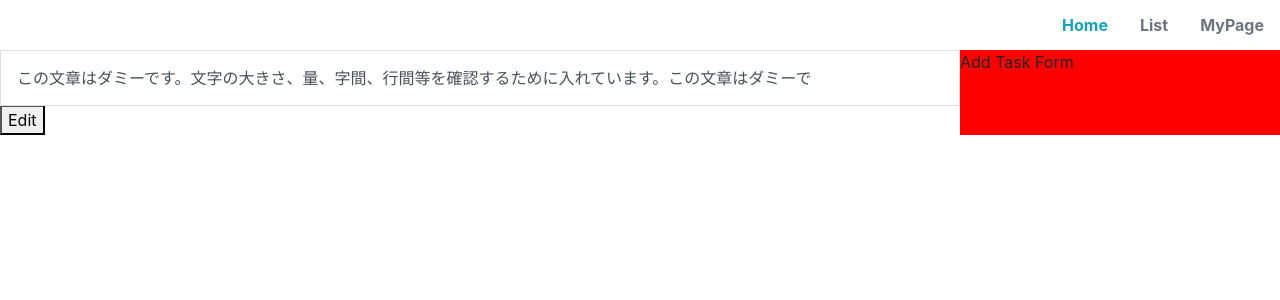
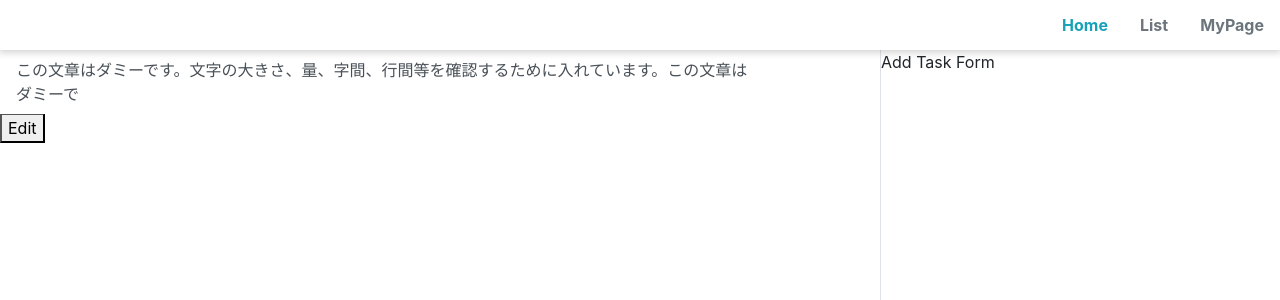
Before and after one commit to PyTommy/react-todo-with-test, a React app in the folder client/: page /home in a window 1280 px wide. Shown: the top 300 px of the page. Built offline with nearby package versions, Linux system fonts and the light colour scheme.

Commit message:
Set up layout of DayPage

```diff
--- a/client/src/App.js
+++ b/client/src/App.js
@@ -1,8 +1,7 @@
 import React from 'react';
-import { BrowserRouter } from 'react-router-dom';
+import { BrowserRouter, Switch, Route, Redirect } from 'react-router-dom';
 
 import DayPage from './pages/DayPage';
-import variables from './sharedStyle/variables.scss';
 import Layout from './components/Layout/Layout';
 
 function App() {
@@ -10,7 +9,10 @@ function App() {
   return (
     <BrowserRouter>
       <Layout>
-        <DayPage />
+        <Switch>
+          <Route path="/home" component={DayPage} />
+          <Redirect from="/" exact to="/home" />
+        </Switch>
       </Layout>
     </BrowserRouter>
   );
--- a/client/src/components/Navigation/Navigation.module.scss
+++ b/client/src/components/Navigation/Navigation.module.scss
@@ -5,8 +5,10 @@
     position: fixed;
     top: 0;
     left: 0;
-    width: 100vw;
+    z-index: 100;
+    width: 100%;
     background-color: white;
+    box-shadow: 0px 0px 8px 2px rgba(#000000, 0.2);
 
     display: flex;
     align-items: center;
--- a/client/src/components/Task/Task.js
+++ b/client/src/components/Task/Task.js
@@ -7,7 +7,7 @@ const Task = props => {
     const { task, isEditing, toggleComplete, onClickEdit, onClickDelete } = props;
 
     // Styles
-    const componentTaskClass = ["d-flex justify-content-between align-items-center list-group-item list-group-item-action p-0 rounded-0 overflow-hidden"];
+    const componentTaskClass = ["d-flex justify-content-between align-items-center list-group-item list-group-item-action border-0 p-0 overflow-hidden"];
     if (!isEditing) {
         componentTaskClass.push(classes.TaskNotEditing);
     };
--- a/client/src/pages/DayPage.module.scss
+++ b/client/src/pages/DayPage.module.scss
@@ -1,13 +1,19 @@
 @import '../sharedStyle/variables.scss';
-
-$sideBarWidth: 20rem;
 
 .DayPage {
     margin-top: $navHeight;
-    display: grid;
-    grid-template-columns: 1fr 20rem;
+};
+
+.main {
+    width: calc(100% - #{$sideBarWidth});
 };
 
 .sideBar {
-    background-color: red;
+    position: fixed;
+    top: $navHeight;
+    right: 0;
+    z-index: 90;
+    height: calc(100vh - #{$navHeight});
+    width: $sideBarWidth;
+    background-color: white;
 };
--- a/client/src/pages/dayPage.js
+++ b/client/src/pages/dayPage.js
@@ -9,10 +9,10 @@ import AddTaskForm from '../components/AddTaskForm/AddTaskFrom';
 const DayPage = props => {
     return (
         <div className={classes.DayPage}>
-            <div className={classes.Main}>
+            <div className={classes.main}>
                 <Tasks />
             </div>
-            <div className={classes.sideBar}>
+            <div className={[classes.sideBar, "border-left"].join(" ")}>
                 <AddTaskForm />
             </div>
         </div>
--- a/client/src/sharedStyle/variables.scss
+++ b/client/src/sharedStyle/variables.scss
@@ -1,5 +1,6 @@
 // Size
-$navHeight:50px;
+$navHeight: 50px;
+$sideBarWidth: 400px;
 
 // Export
 :export {
```
